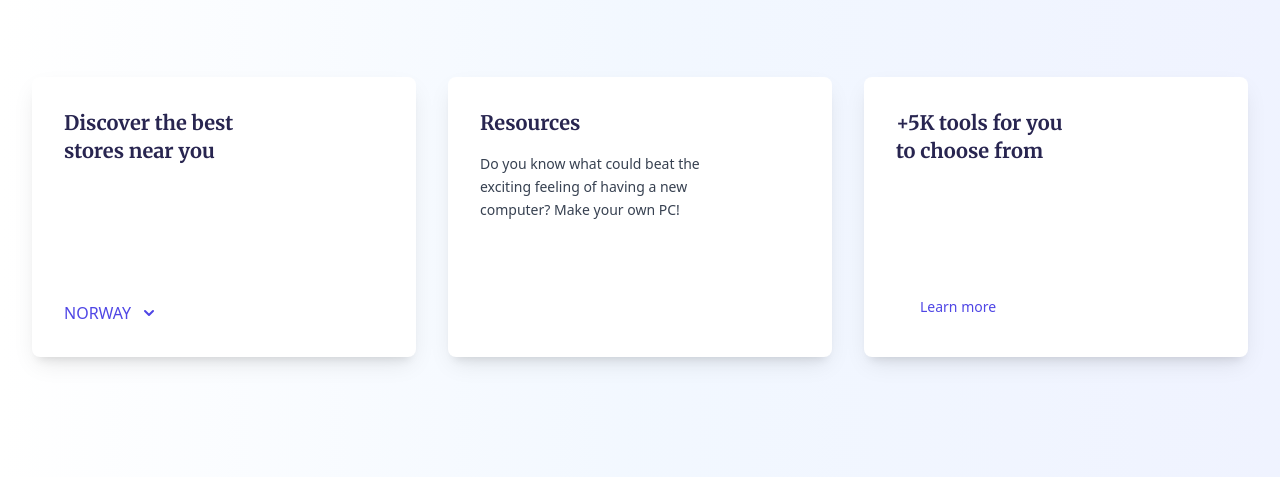
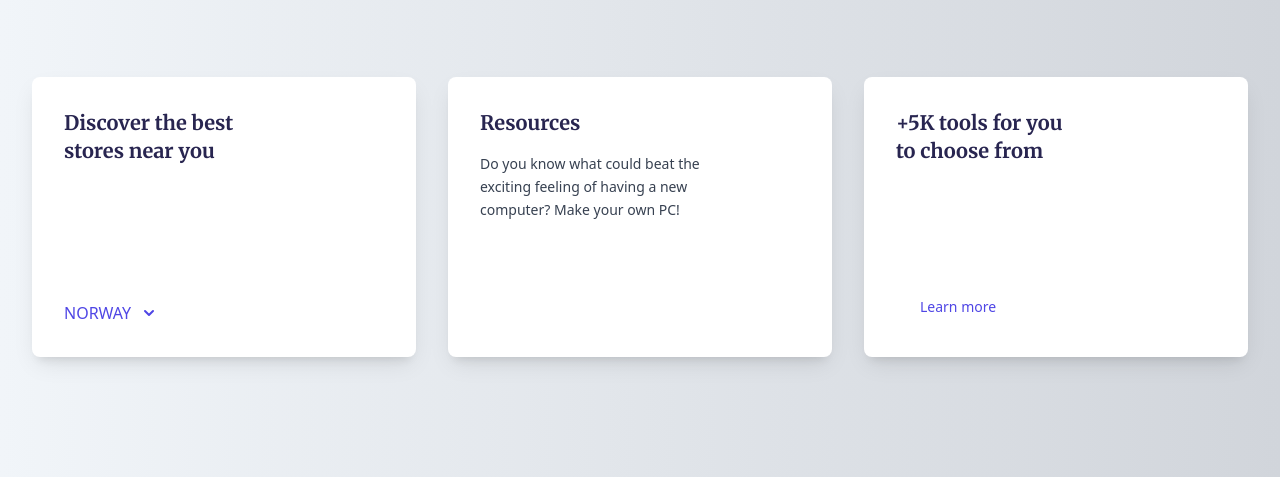
Before and after one commit to daslime/gmc-assignment, a website: page src/index.html in a window 1280 px wide. Shown: the part 371-848 px from the top of the page. Drawn offline with nearby package versions, Linux system fonts and the light colour scheme.

Commit message:
Update HTML with latest changes

```diff
--- a/src/index.html
+++ b/src/index.html
@@ -27,7 +27,7 @@
     <link href="https://fonts.googleapis.com/css2?family=Outfit:wght@400;500;600;700&display=swap" rel="stylesheet">
     <link href="https://fonts.googleapis.com/css2?family=Merriweather:wght@700&display=swap" rel="stylesheet">
 </head>
-<body class="bg-gradient-to-r from-white via-blue-50/80 to-indigo-100/50 min-h-screen">
+<body class="bg-gradient-to-r from-slate-100 to-gray-300">
     <div class="max-w-7xl mx-auto px-4 sm:px-6 lg:px-8">
         <!-- Navigation -->
         <nav class="flex flex-col md:flex-row md:justify-between md:items-center py-6 space-y-4 md:space-y-0">
```
